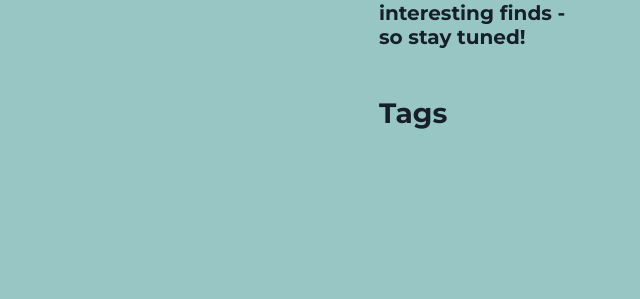
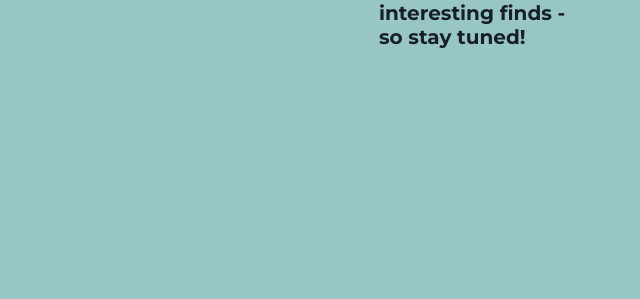
Before and after one commit to jkane002/jkane002_v2, a Django app: page /blog/ in a window 1280 px wide. Shown: the part 231-530 px from the top of the page, without its empty margins (640-1280 px from the left). Run offline with Django 3.2, Linux system fonts and the light colour scheme; data that the repository does not hold is empty; some libraries are stand-ins or nearby versions.

Commit message:
Commented - todo sidebar tags

```diff
--- a/blog/templates/blog/sidebar.html
+++ b/blog/templates/blog/sidebar.html
@@ -9,10 +9,11 @@
         </h5>
     </div>
     <div>
-        <h3 class="mt-5">Tags</h3>
+        <!-- TODO -->
+        <!-- <h3 class="mt-5">Tags</h3>
         {% for tag in tags %}
         <span class="tag"> {{ tag.name }}</span>
-        {%  endfor %}
+        {%  endfor %} -->
     </div>
 </div>
 {% endblock sidebar %}
```
